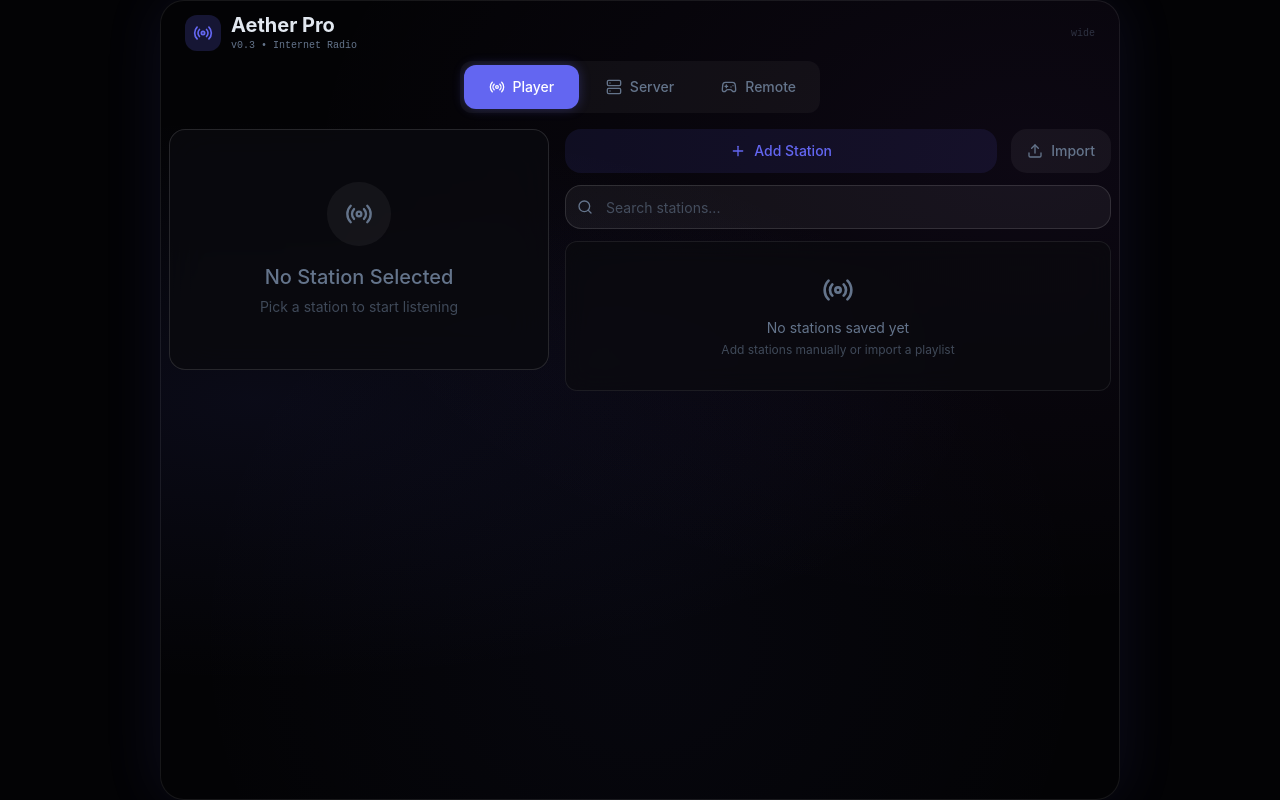
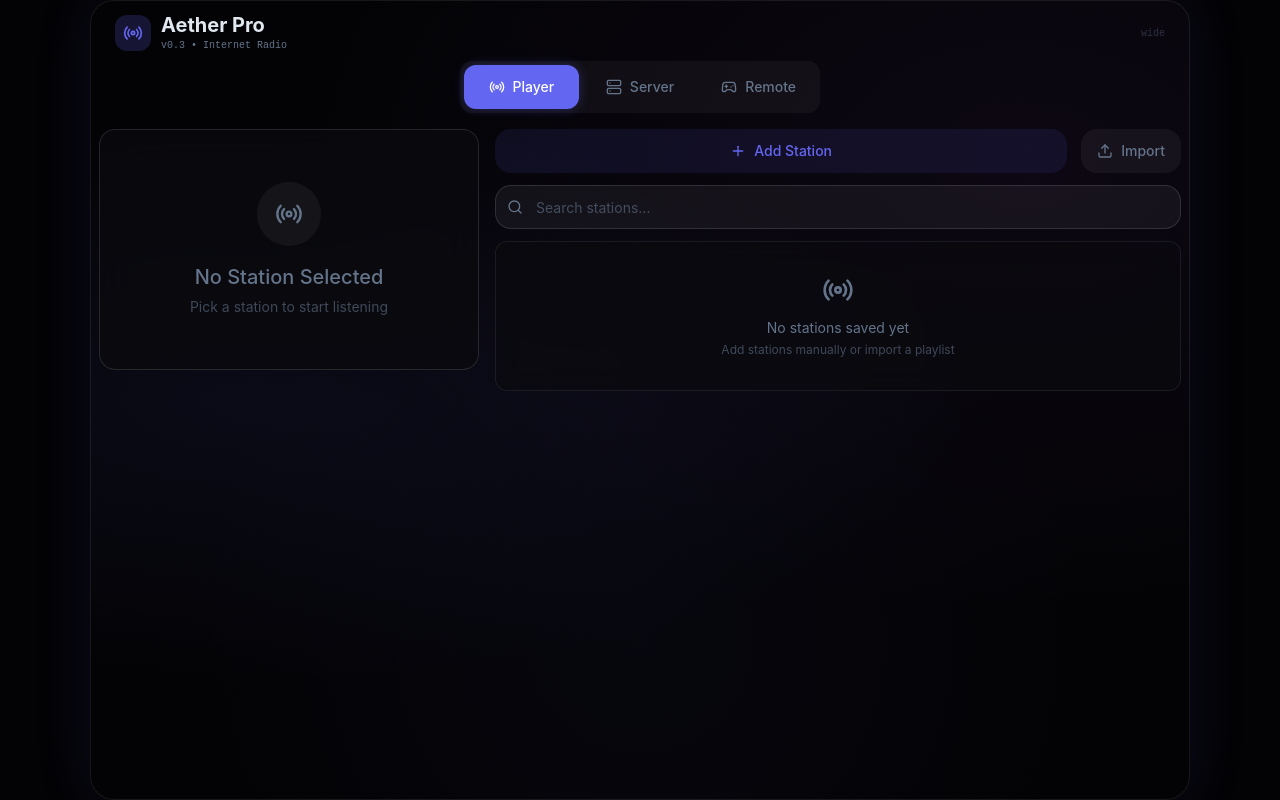
Before and after one commit to spaktirion/zbai, a Next.js app: page /zbai/ in a window 1280 px wide. Built offline with nearby package versions, Linux system fonts and the light colour scheme; a web font is replaced by a local one.

Commit message:
Add files via upload

```diff
--- a/src/app/globals.css
+++ b/src/app/globals.css
@@ -181,7 +181,7 @@
 /* Desktop: larger centered container */
 @media (min-width: 1280px) {
   .aether-container {
-    max-width: 960px;
+    max-width: 1100px;
     margin: auto;
     border-radius: 24px;
     box-shadow: 0 0 60px rgba(99, 102, 241, 0.1);
@@ -192,7 +192,7 @@
 /* Wide desktop: max width */
 @media (min-width: 1536px) {
   .aether-container {
-    max-width: 1200px;
+    max-width: 1400px;
   }
 }
 
@@ -378,40 +378,13 @@ input[type="range"]::-moz-range-thumb {
 }
 
 /* ===== STATION GRID ===== */
+/* auto-fill + minmax: columns adapt automatically to available space.
+   No media queries needed — works inside any container width.
+   260px min → 1 col on phone, 2 on tablet, 3 on wide desktop */
 .station-grid {
   display: grid;
-  grid-template-columns: 1fr;
+  grid-template-columns: repeat(auto-fill, minmax(260px, 1fr));
   gap: var(--section-gap);
-}
-
-/* Landscape phone */
-@media (orientation: landscape) and (min-width: 480px) {
-  .station-grid {
-    grid-template-columns: repeat(2, minmax(0, 1fr));
-  }
-}
-
-/* Tablet+ portrait */
-@media (min-width: 768px) and (orientation: portrait) {
-  .station-grid {
-    grid-template-columns: repeat(2, minmax(0, 1fr));
-  }
-}
-
-/* Desktop: still 2 columns (container is only 960px) */
-@media (min-width: 1280px) {
-  .station-grid {
-    grid-template-columns: repeat(2, minmax(0, 1fr));
-    gap: 0.75rem;
-  }
-}
-
-/* Ultra-wide: 3 columns when container is wide enough */
-@media (min-width: 1536px) {
-  .station-grid {
-    grid-template-columns: repeat(3, minmax(0, 1fr));
-    gap: 0.75rem;
-  }
 }
 
 /* ===== PLAYER LAYOUT ===== */
```
